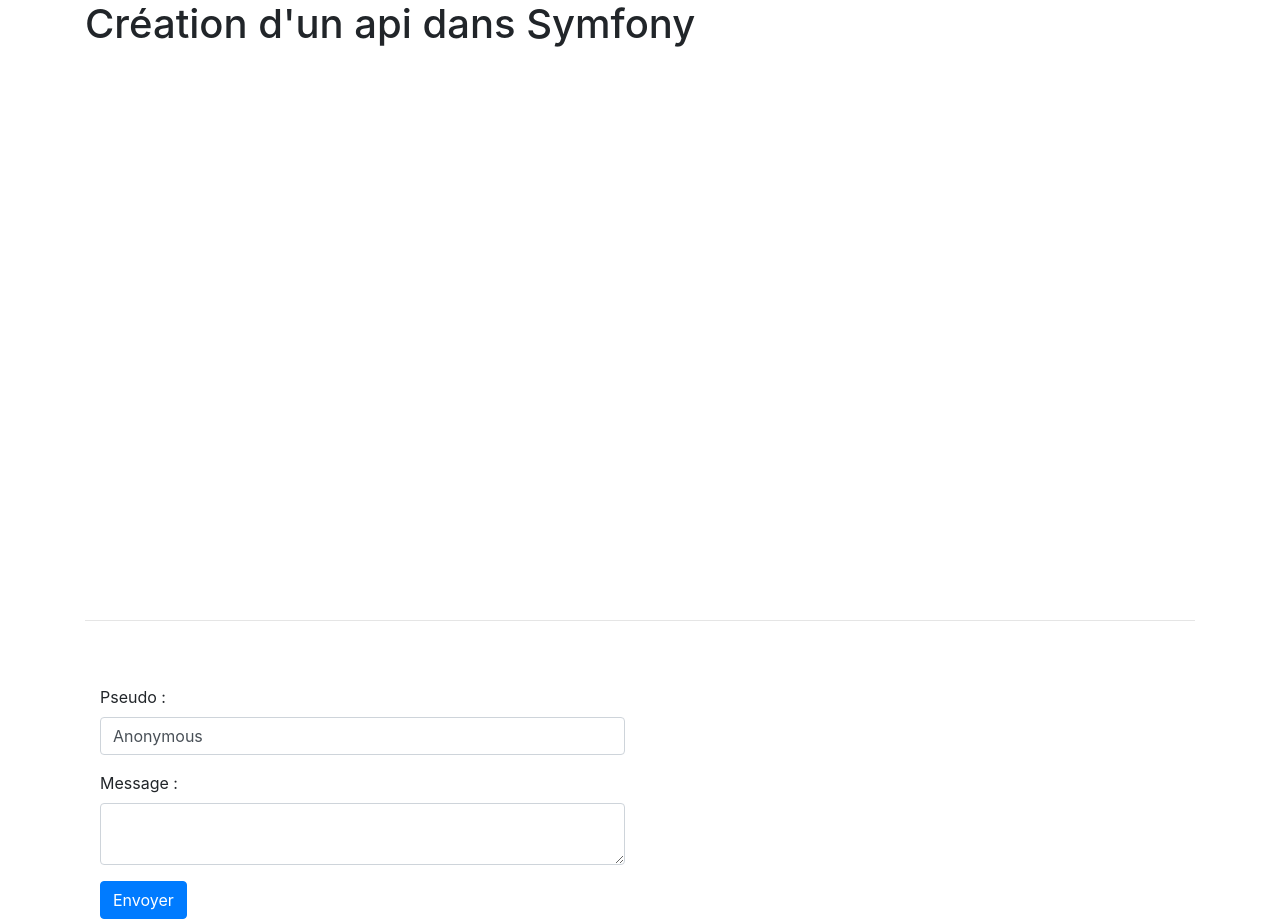
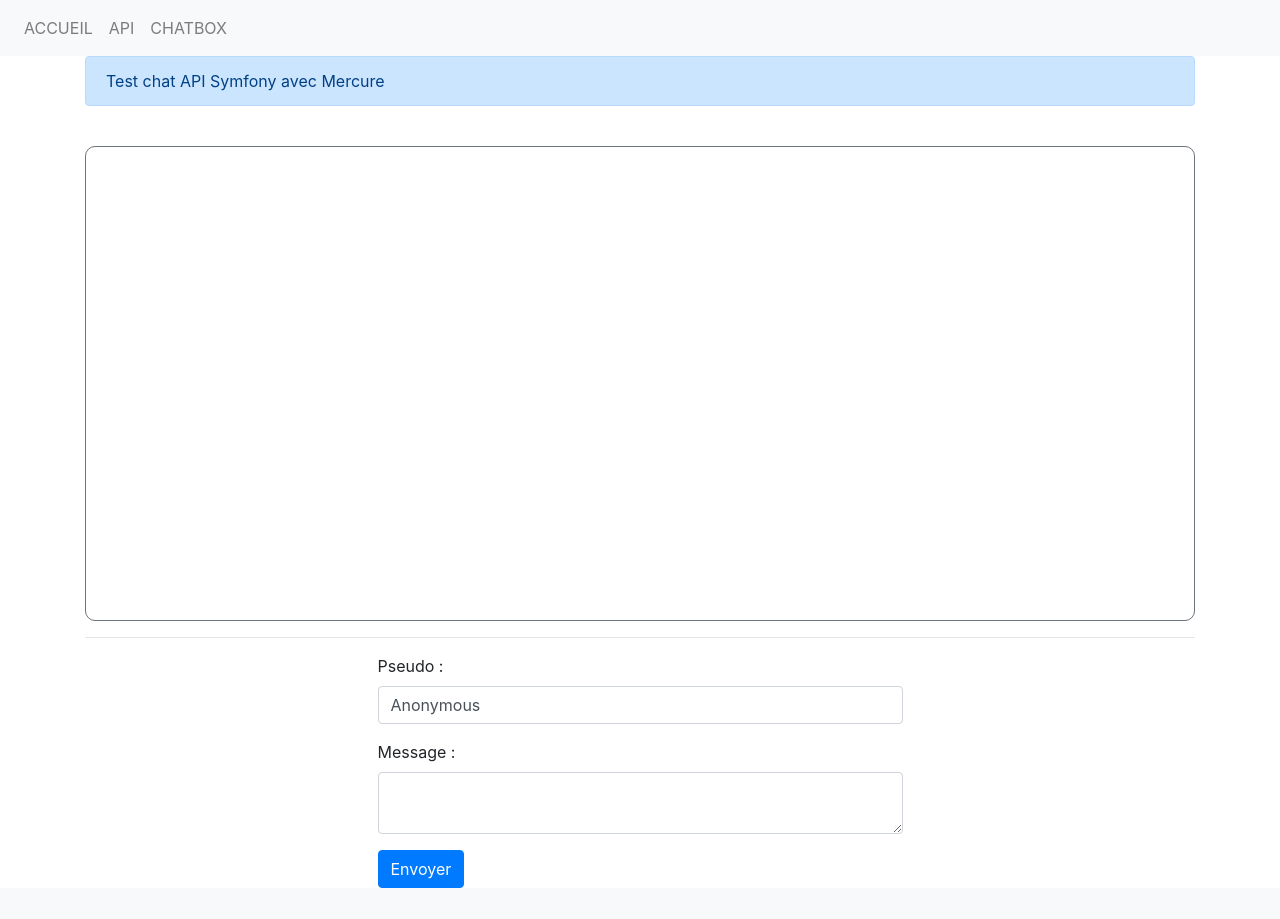
Before and after one commit to Strategy47/mercure-test, a Symfony app: template templates/chat.html.twig in a window 1280 px wide. After the commit the page ends 888 px from the top, so only its background shows below. Run offline with Twig, Linux system fonts and the light colour scheme; the template is opened without the code that fills it, so the values that code supplies are empty; some libraries are stand-ins or nearby versions.

Commit message:
Update chatbox

```diff
--- a/src/Controller/DefaultController.php
+++ b/src/Controller/DefaultController.php
@@ -24,7 +24,7 @@ class DefaultController extends AbstractController
     }
 
     /**
-     * @Route("/chat", name="app_homepage")
+     * @Route("/chat", name="chat")
      */
     public function chat(): Response
     {
--- a/templates/base.html.twig
+++ b/templates/base.html.twig
@@ -7,6 +7,23 @@
         {% block stylesheets %}{% endblock %}
     </head>
     <body>
+
+    <nav class="navbar navbar-expand-lg navbar-light bg-light">
+        <div class="collapse navbar-collapse" id="navbarSupportedContent">
+            <ul class="navbar-nav mr-auto">
+                <li class="nav-item">
+                    <a class="nav-link" href="{{ path('app_homepage') }}">ACCUEIL</a>
+                </li>
+                <li class="nav-item">
+                    <a class="nav-link" href="{{ path('api_entrypoint') }}" target="_blank">API</a>
+                </li>
+                <li class="nav-item">
+                    <a class="nav-link" href="{{ path('chat') }}">CHATBOX</a>
+                </li>
+            </ul>
+        </div>
+    </nav>
+
         {% block body %}{% endblock %}
 
         <script
--- a/templates/chat.html.twig
+++ b/templates/chat.html.twig
@@ -9,22 +9,36 @@
             font-weight: bold;
             float: right;
         }
+
+        .date {
+            font-size: small;
+        }
+
+        .chatbox {
+            height: 475px;
+            overflow-y: auto;
+            border: 1px solid #6c757d;
+            border-radius: 10px;
+        }
     </style>
 {% endblock %}
 
 {% block body %}
     <div class="container">
-        <h1>Création d'un api dans Symfony</h1>
+        <div class="alert alert-primary" role="alert">
+            Test chat API Symfony avec Mercure
+        </div>
+        <br>
 
-        <ul class="list-group list-group-flush" style="height: 500px; overflow-y: auto">
+        <ul class="list-group list-group-flush chatbox">
             {% for message in messages %}
-                <li id="{{ message.id }}" class="list-group-item"><span class="delete btn-sm btn-danger">supprimer</span> {{ message.date }} <strong>{{ message.username }}</strong> : {{ message.message }}</li>
+                <li id="{{ message.id }}" class="list-group-item"><span class="delete btn-sm btn-danger">supprimer</span> <span class="date">{{ message.date }}</span> <strong>{{ message.username }}</strong> : {{ message.message }}</li>
             {% endfor %}
         </ul>
 
-        <br> <br> <hr> <br> <br>
+         <hr>
 
-        <div class="col-sm-6">
+        <div class="offset-sm-3 col-sm-6">
 
             <form id="message-form" action="#" method="post">
                 <div class="form-group">
@@ -56,9 +70,9 @@
             let message = JSON.parse(e.data);
 
             if (message.id && message.message && message.username) {
-                let line = '<li id="' + message.id + '" class="list-group-item"><span class="delete btn-sm btn-danger">supprimer</span> ' + message.date + ' <strong>' + message.username + '</strong> : ' + message.message + '</li>';
+                let line = '<li id="' + message.id + '" class="list-group-item"><span class="delete btn-sm btn-danger">supprimer</span> <span class="date">' + message.date + '</span> <strong>' + message.username + '</strong> : ' + message.message + '</li>';
 
-                $('ul').append(line);
+                $('.chatbox').append(line);
                 bottom();
             }
 
@@ -107,7 +121,7 @@
         });
 
         function bottom() {
-            var wtf    = $('ul');
+            var wtf    = $('.chatbox');
             var height = wtf[0].scrollHeight;
             wtf.scrollTop(height);
         }
```
